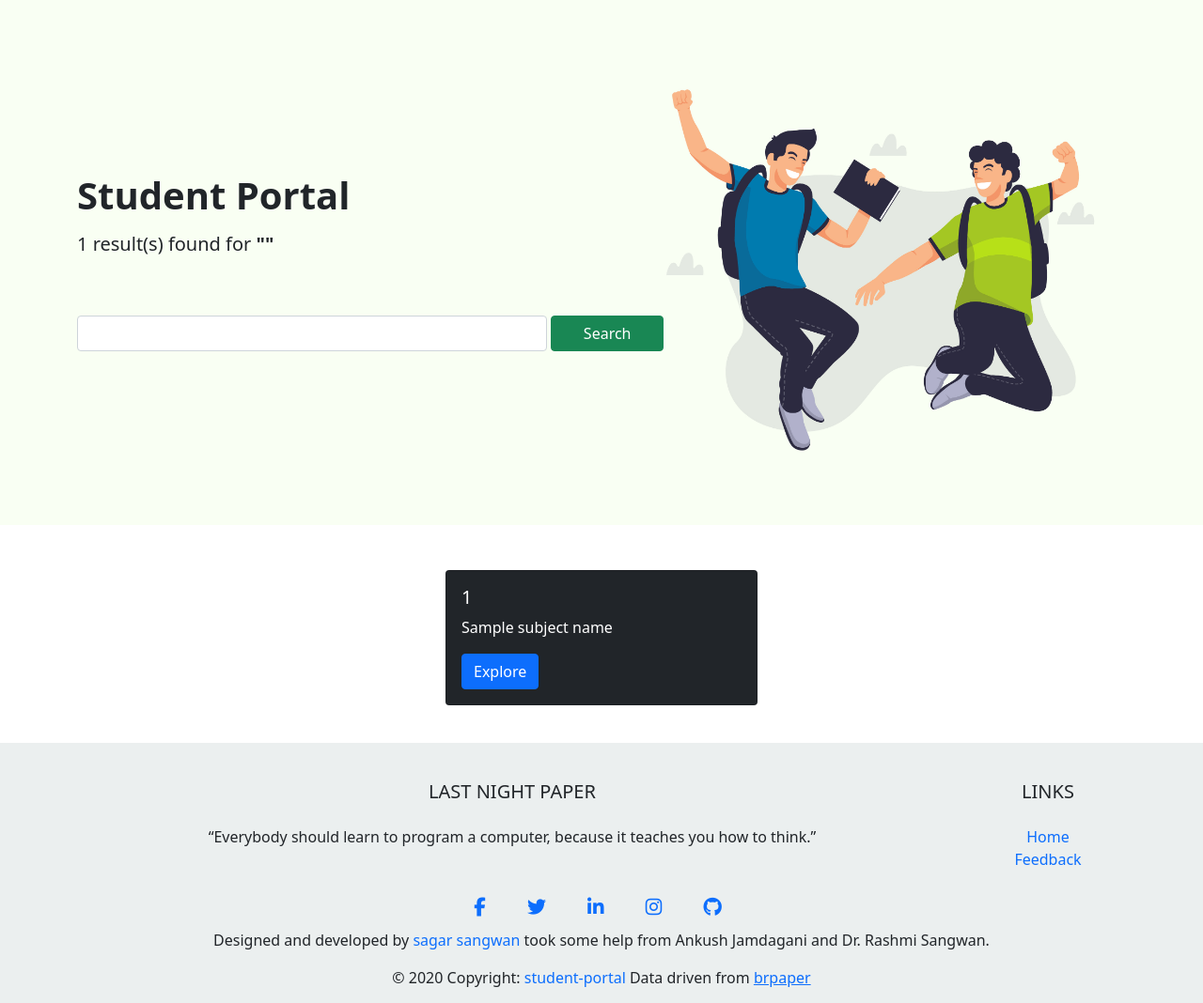
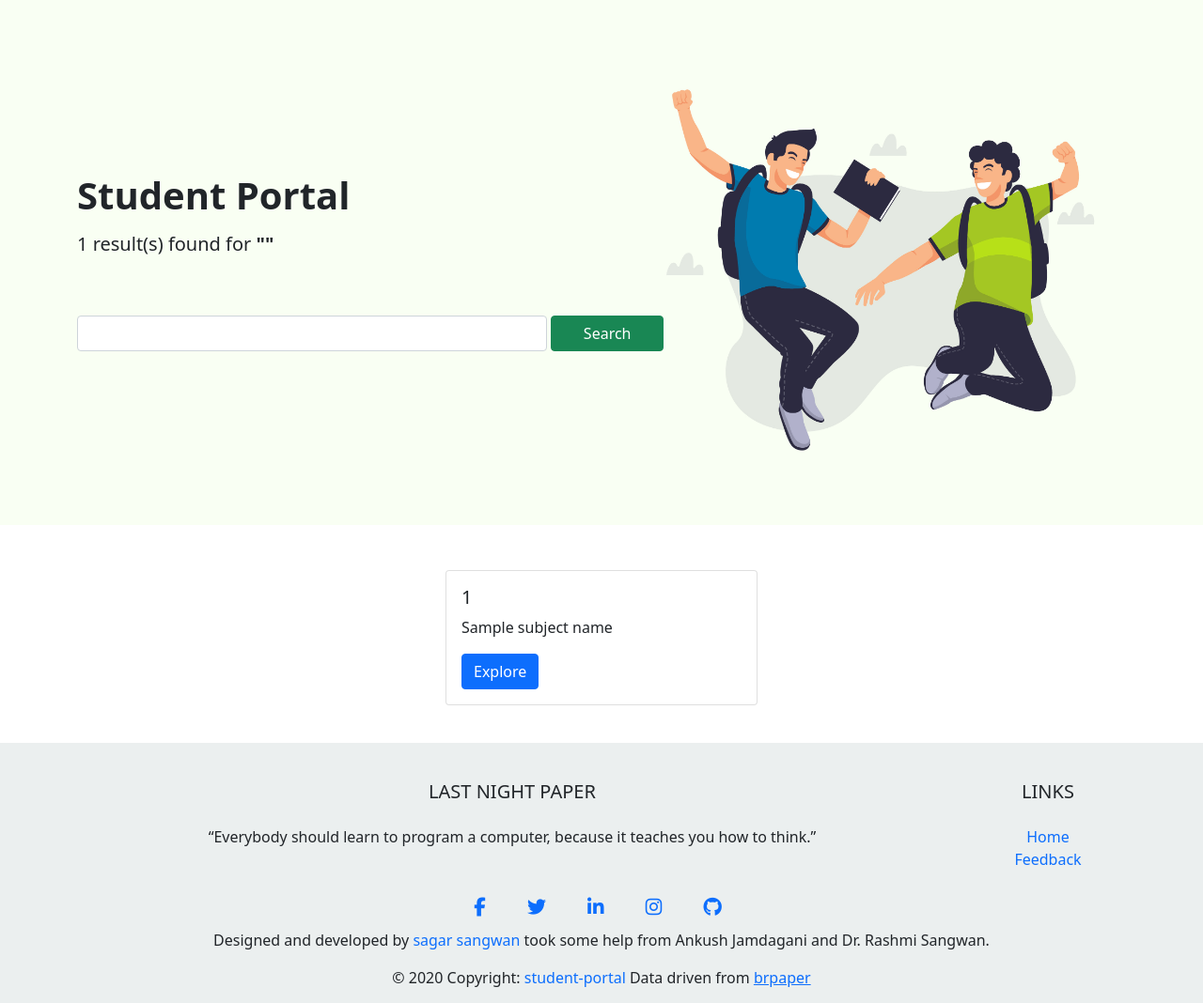
Before and after one commit to sagarsangwan/student-portal, a Flask app: template templates/pages/search.html in a window 1280 px wide. Shown: the part 57-1125 px from the top of the page at 94% size. Run offline with Flask 2, Linux system fonts and the light colour scheme; the template is opened without the code that fills it: most values are stand-ins (such as "Sample title", 1, 10 or a date in 2020); parts of the project's set-up code (start-up, migrations or seed data) failed here and were passed over; some libraries are stand-ins or nearby versions.

Commit message:
style changes

```diff
--- a/templates/components/uni_search.html
+++ b/templates/components/uni_search.html
@@ -30,6 +30,10 @@
     .home-search .button-container {
         display: inline-flex;
         width: 120px;
+    }
+
+    .mobile-view-text {
+        width: 500px;
     }
 
     @media(max-width: 768px) {
@@ -76,7 +80,7 @@
                         aria-label="Text input with dropdown button">
                 </div>
                 <div class="button-container">
-                    <button class="btn btn-success" type="submit">Search</button>
+                    <button class="btn btn-success" title="search anything" type="submit">Search</button>
                 </div>
             </div>
         </div>
--- a/templates/pages/courses.html
+++ b/templates/pages/courses.html
@@ -6,7 +6,7 @@
 <div class="container height">
     <div class="row justify-content-center">
         {% for id, s_name, s_desc in s1 %}
-        <div class="col-xs-12 col-md-4 home-search-pading">
+        <div class="col-xs-12 col-md-6 col-lg-4 home-search-pading">
             <div class="card mb-3">
                 <div class="card-body">
                     <h5 class="card-title">{{s_name}}</h5>
--- a/templates/pages/home.html
+++ b/templates/pages/home.html
@@ -10,7 +10,7 @@
 <div class="container height">
     <div class="row justify-content-center">
         {% for row in value %}
-        <div class="col-xs-12 col-md-4 home-search-pading">
+        <div class="col-xs-12 col-md-6 col-lg-4 home-search-pading">
             <div class="card mb-3">
                 <div class="card-body">
                     <h5 class="card-title text-bold">{{row[1]}}</h5>
--- a/templates/pages/search.html
+++ b/templates/pages/search.html
@@ -12,8 +12,8 @@
 <div class="container">
     <div class="row justify-content-center">
         {% for sub in value %}
-        <div class="col-xs-12 col-md-4 home-search-pading">
-            <div class="card text-white bg-dark mb-3">
+        <div class="col-xs-12 col-md-6 col-lg-4 home-search-pading">
+            <div class="card mb-3">
                 <div class="card-body">
                     <h5 class="card-title">{{sub[0]}}</h5>
                     <p class="card-text"> {{sub[1]}} </p>
--- a/templates/pages/subject.html
+++ b/templates/pages/subject.html
@@ -8,7 +8,7 @@
 
 <div class="container height">
     <div class="row justify-content-center">
-        <div class="col-xs-12 col-md-4 home-search-pading">
+        <div class="col-xs-12 col-md-6 col-lg-4 home-search-pading">
             <div class="card mb-3">
                 <div class="card-body">
                     <h5 class="card-title">Question Papers</h5>
@@ -18,7 +18,7 @@
             </div>
         </div>
 
-        <div class="col-xs-12 col-md-4 home-search-pading">
+        <div class="col-xs-12 col-md-6 col-lg-4 home-search-pading">
             <div class="card mb-3">
                 <div class="card-body">
                     <h5 class="card-title">Study materials</h5>
@@ -30,7 +30,7 @@
                 </div>
             </div>
         </div>
-        <div class="col-xs-12 col-md-4 home-search-pading">
+        <div class="col-xs-12 col-md-6 col-lg-4 home-search-pading">
             <div class="card mb-3">
                 <div class="card-body">
                     <h5 class="card-title">Paas hone ka jugad</h5>
```
